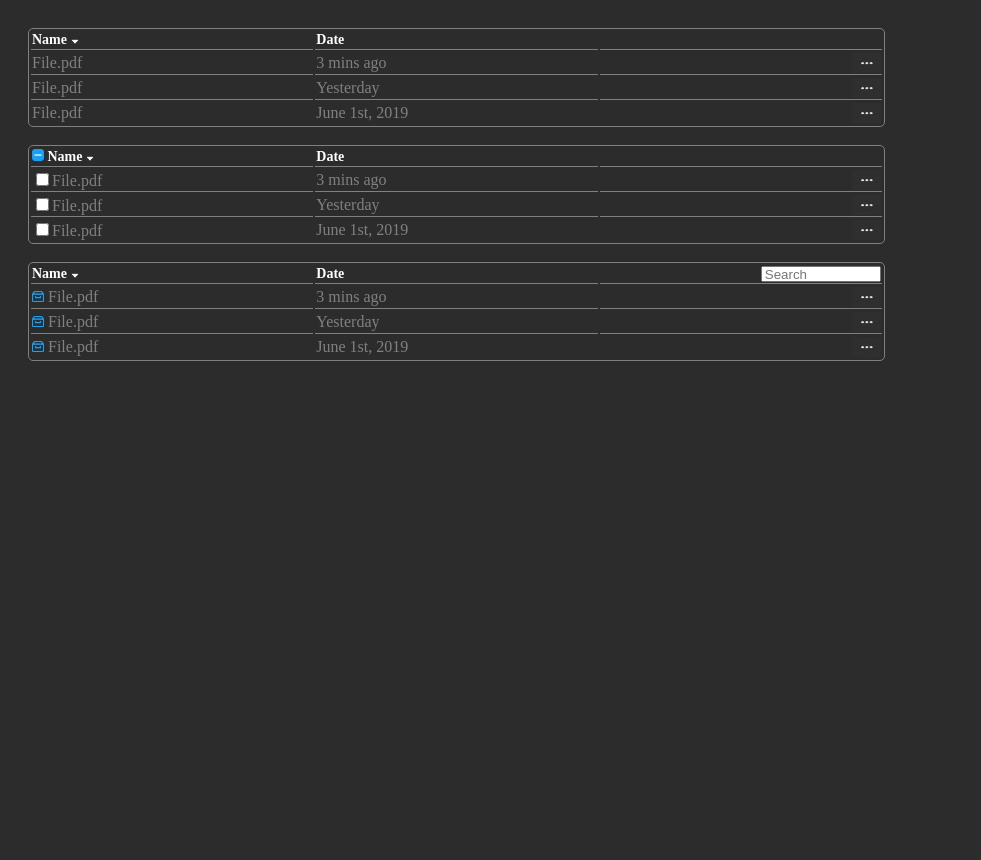
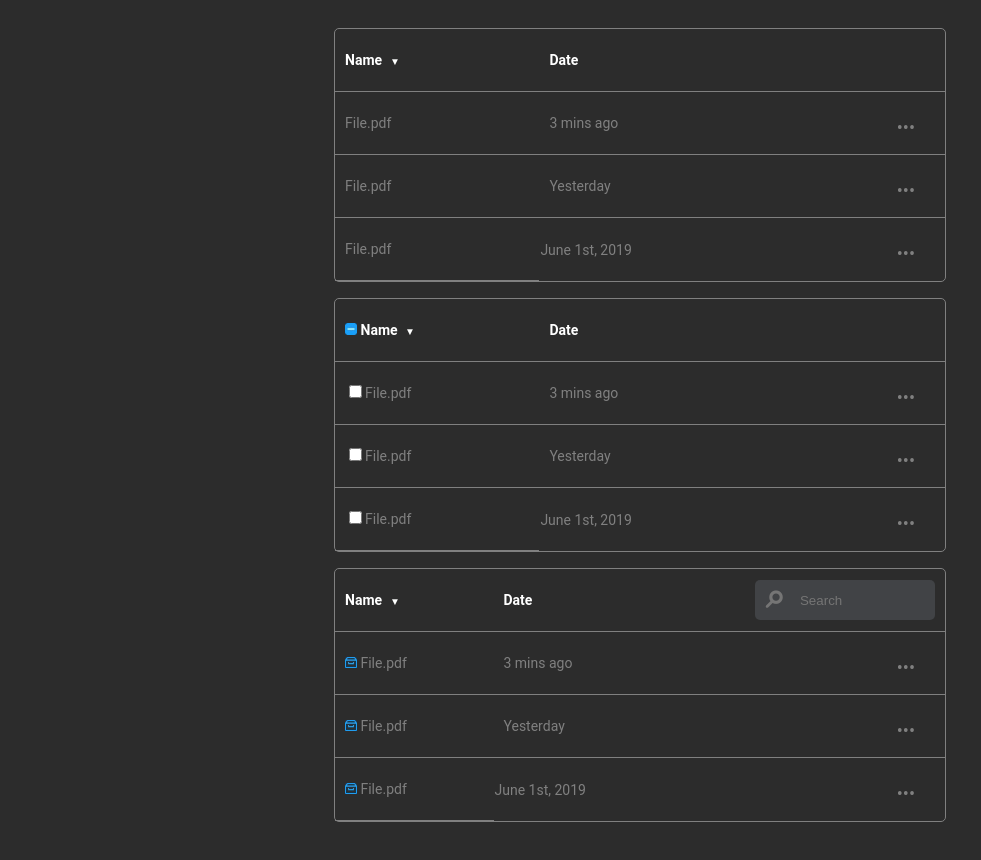
Before and after one commit to Sofiya108/homework33, a plain HTML site: page index.html in a window 1280 px wide. Shown: the whole page, without its empty margins (0-981 px from the left). Before the commit the page ends 800 px from the top, so only its background shows below. Drawn offline with Linux system fonts and the light colour scheme.

Commit message:
last commit

```diff
--- a/index.html
+++ b/index.html
@@ -11,7 +11,7 @@
 		<table>
 			<thead>
 				<tr>
-					<th>Name  <img src="./-11111.jpg"></th>
+					<th class="main-element">Name</th>
 					<th>Date</th>
 					<th></th>
 				</tr>
@@ -20,17 +20,17 @@
 				<tr>
 					<td class="first">File.pdf</td>
 					<td class="first">3 mins ago</td>
-					<td class="first"><img class="point", src="./-22222.jpg"></td>
+					<td class="first" id="main-element_three"></td>
 				</tr>
 				<tr>
 					<td class="first">File.pdf</td>
 					<td class="first">Yesterday</td>
-					<td class="first"><img class="point", src="./-22222.jpg"></td>
+					<td class="first" id="main-element_three"></td>
 				</tr>
 				<tr>
-					<td>File.pdf</td>
+					<td class="first">File.pdf</td>
 					<td>June 1st, 2019</td>
-					<td><img class="point", src="./-22222.jpg"></td>
+					<td  id="main-element_three"> </td>
 				</tr>
 			</tbody>
 		</table>
@@ -38,7 +38,7 @@
 		<table>
 			<thead>
 				<tr>
-					<th> <img class="imgthree", src="./-33333.jpg">  Name  <img src="./-11111.jpg"></th>
+					<th class="main-element_two"> <img class="imgthree", src="./-33333.jpg">  Name</th>
 					<th>Date</th>
 					<th></th>
 				</tr>
@@ -47,17 +47,17 @@
 				<tr>
 					<td class="first"><input type="checkbox" name="name" value="one"/>File.pdf</td>
 					<td class="first">3 mins ago</td>
-					<td class="first"><img class="point", src="./-22222.jpg"></td>
+					<td class="first" id="main-element_three"></td>
 				</tr>
 				<tr>
 					<td class="first"><input type="checkbox" name="name" value="two"/>File.pdf</td>
 					<td class="first">Yesterday</td>
-					<td class="first"><img class="point", src="./-22222.jpg"></td>
+					<td class="first" id="main-element_three"></td>
 				</tr>
 				<tr>
-					<td><input type="checkbox" name="name" value="three"/>File.pdf</td>
+					<td class="first"><input type="checkbox" name="name" value="three"/>File.pdf</td>
 					<td>June 1st, 2019</td>
-					<td><img class="point", src="./-22222.jpg"></td>
+					<td id="main-element_three"></td>
 				</tr>
 			</tbody>
 		</table>
@@ -65,26 +65,29 @@
 		<table>
 			<thead>
 				<tr>
-					<th class="thlast">Name  <img src="./-11111.jpg"></th>
+					<th class="main-element" class="thlast">Name</th>
 					<th class="thlast">Date</th>
-					<th class="thlast"><input id = "s" type="search" name="q" placeholder="Search"></th>
+					<th class="thlast"><div class="container-1">
+						<span class="icon"><i class="fa fa-search"></i></span>
+						<input id = "search" type="search" name="q" placeholder="Search"></div>
+					</th>
 				</tr>
 			</thead>
 			<tbody>
 				<tr>
 					<td class="first">  <img class="imgfour", src="./-44444.jpg">  File.pdf</td>
 					<td class="first">3 mins ago</td>
-					<td class="first"><img class="point", src="./-22222.jpg"></td>
+					<td class="first" id="main-element_three"></td>
 				</tr>
 				<tr>
 					<td class="first">  <img class="imgfour", src="./-44444.jpg">  File.pdf</td>
 					<td class="first">Yesterday</td>
-					<td class="first"><img class="point", src="./-22222.jpg"></td>
+					<td class="first" id="main-element_three"></td>
 				</tr>
 				<tr>
-					<td>  <img class="imgfour", src="./-44444.jpg">  File.pdf</td>
+					<td class="first">  <img class="imgfour", src="./-44444.jpg">  File.pdf</td>
 					<td>June 1st, 2019</td>
-					<td><img class="point", src="./-22222.jpg"></td>
+					<td id="main-element_three"></td>
 				</tr>
 			</tbody>
 		</table>
--- a/styles.css
+++ b/styles.css
@@ -1,14 +1,19 @@
 body {
+	font-family: "Roboto", sans-serif;
+	font-size: 14px;
 	padding: 20px;
 	background-color: #2c2c2c;
 }
 table{
-
+	line-height: 3em;
 	border: 1px solid grey;
-	width:70%;
+	width:50%;
+	margin: 0px auto;
 	border-radius: 5px;
+	border-spacing: 0;
 }
 th{
+	padding: 10px;
 	width: 200px;
 	border-bottom: 1px solid grey;
 	display: table-cell;
@@ -17,21 +22,22 @@ th{
     text-align: -internal-center;
 }
 th.thlast{
+	padding: 10px;
 	width: 145px;
 }
 td.first{
+	padding: 10px;
 	border-bottom: 1px solid grey;
 }
 
 thead {
-
 	font-size: 14px;
 	text-align: left;
 	color: white;
 
 }
 tbody {
-
+	padding: 10px;
 	color: gray;
 }
 img {
@@ -39,7 +45,7 @@ img {
 	height: 4,5px;
 }
 .point {
-	width: 29px;
+	width: 20px;
 	height: 20px;
 	float: right;
 }
@@ -58,3 +64,73 @@ input#s{
 	height: 16px;
 	float: right;
 }
+
+.container-1{
+  width: 300px;
+  vertical-align: middle;
+  white-space: nowrap;
+  position: relative;
+}
+
+.container-1 input#search{
+  width: 180px;
+  height: 3em;
+  background: #414346;
+  border: none;
+  font-size: 10pt;
+  float: right;
+  left: 0;
+  padding-left: 45px;
+  border-radius: 5px;
+}
+
+.main-element {
+  position: relative;
+}
+
+.main-element::before {
+  position: absolute;
+  content: "▼";
+  color:  #fefffe;
+  font-size: 10px;
+  top: 20%;
+  left: 55px;
+}
+.main-element_two {
+  position: relative;
+}
+
+.main-element_two::before {
+  position: absolute;
+  content: "▼";
+  color:  #fefffe;
+  font-size: 10px;
+  top: 20%;
+  left: 70px;
+}
+
+#main-element_three {
+  position: relative;
+}
+
+#main-element_three::after {
+  position: absolute;
+  content: "•••";
+  color: ;
+  font-size: 18px;
+  top: 15px;
+  right: 30px;
+}
+
+.container-1 {
+  position: relative;
+}
+
+.container-1::before {
+  position: absolute;
+  content: "⌕";
+  color: #757575;
+  font-size: 35px;
+  top: -4px;
+  right: 50%;
+}
```
Also changed, not shown: -22222.jpg (deleted), -22222.png (added).
